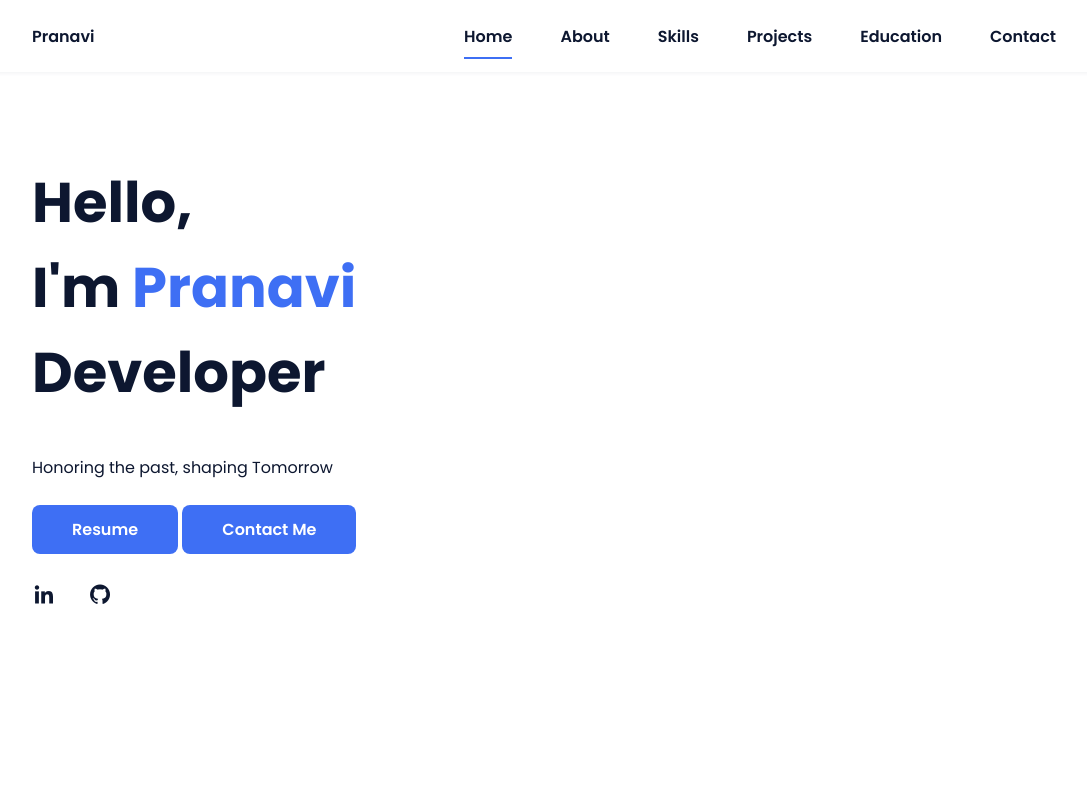
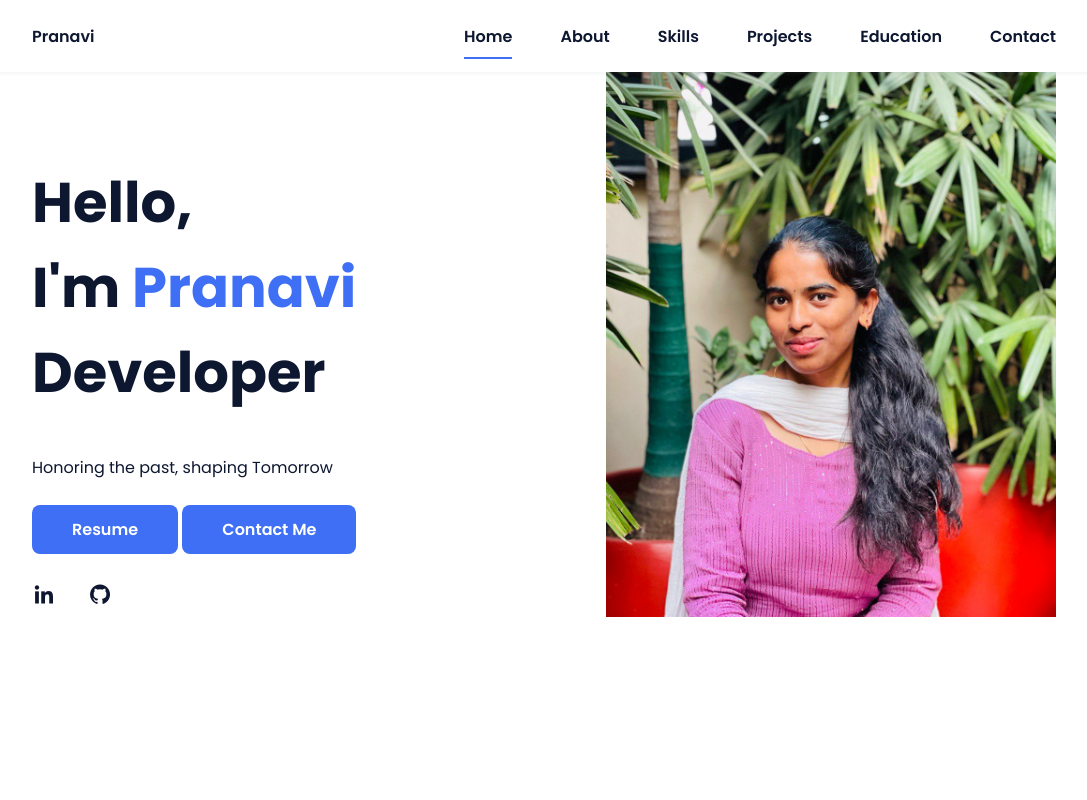
Before and after one commit to pranavi2003/Profile, a plain HTML site: page index.html in a window 1280 px wide. Shown: the top 800 px of the page, without its empty margins (96-1183 px from the left). Drawn offline with nearby package versions, Linux system fonts and the light colour scheme.

Commit message:
index.html

```diff
--- a/index.html
+++ b/index.html
@@ -58,7 +58,7 @@
                 </div>
 
                 <div class="home__img">
-                  <img src=".image/photo.jpeg" alt="Google Drive Image" width="500"
+                  <img src="image/photo.jpeg" alt="Google Drive Image" width="500"
                   height="864" alt="Photo"
               class="img-cover">
                 </div>
```
